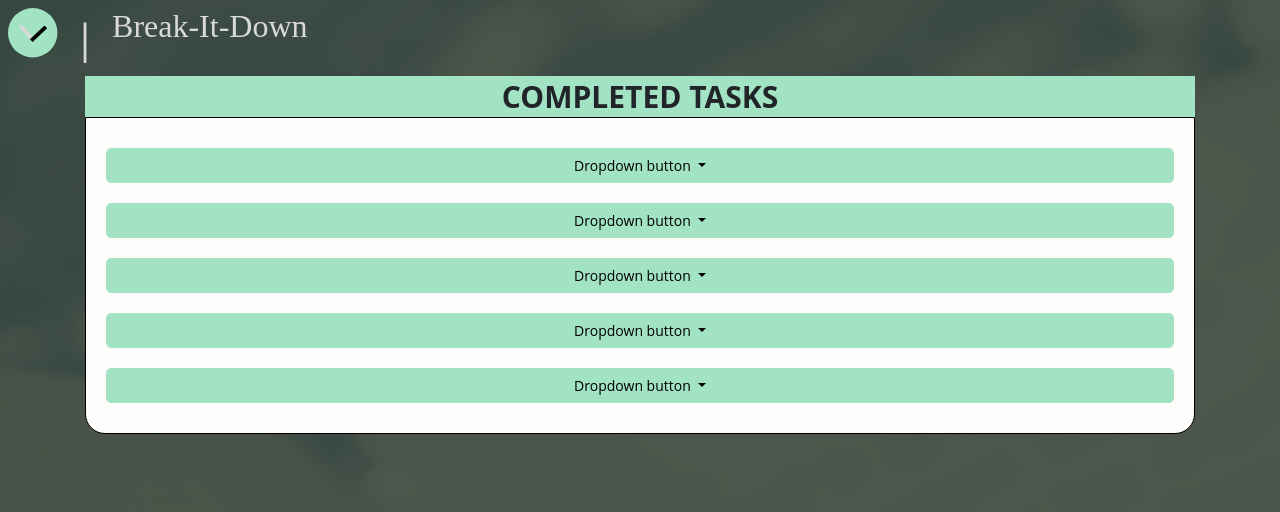
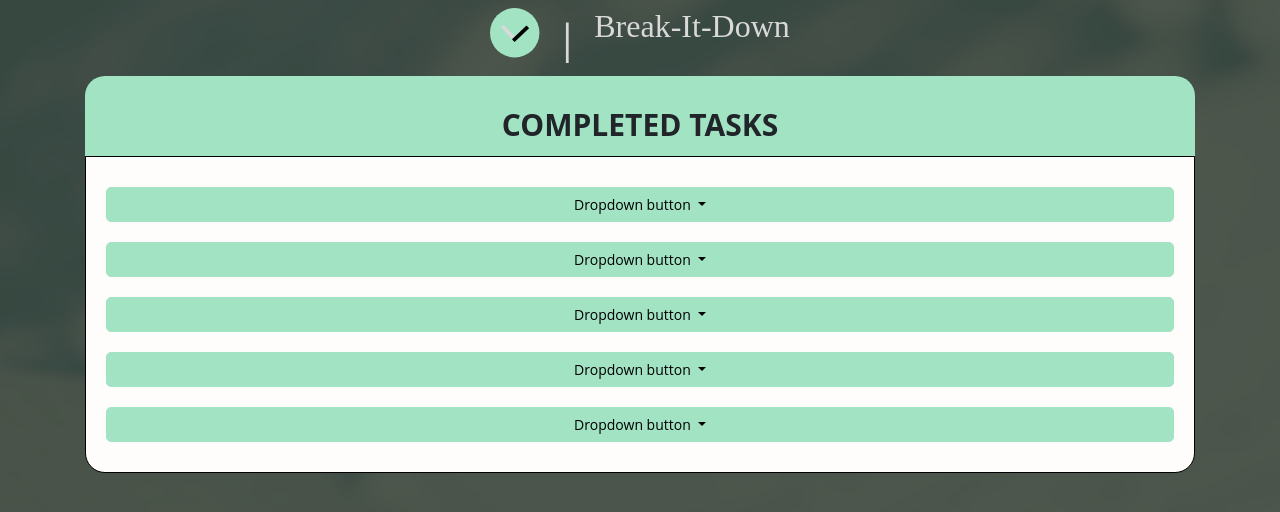
Before and after one commit to The-Aye-Team/Break-It-Down, a plain HTML site: page completed-tasks.html in a window 1280 px wide. Drawn offline with nearby package versions, Linux system fonts and the light colour scheme; files whose address does not match are found by name.

Commit message:
cleaned up styling. Rounded corners

```diff
--- a/assets/css/completestyle.css
+++ b/assets/css/completestyle.css
@@ -1,6 +1,6 @@
 h1 {
     color:#D9D9D9;
-    font-family: Montserrat;
+    font-family: "Montserrat";
     font-size: 32px;
     font-style: normal;
     font-weight: 500;
@@ -48,7 +48,7 @@ body::after {
 }
 
 #container {
-    justify-content: flex-start;
+    justify-content: center;
 }
 
 #container2 {
@@ -73,5 +73,9 @@ body::after {
     font-weight: 700;
     line-height: normal;
     width: 100%;
+    height: 10vh;
+    padding: 28px;
+    border-top-left-radius: 20px;
+    border-top-right-radius: 20px;
 
 }
```
Also changed, not shown: assets/img/Logo.png (added).
